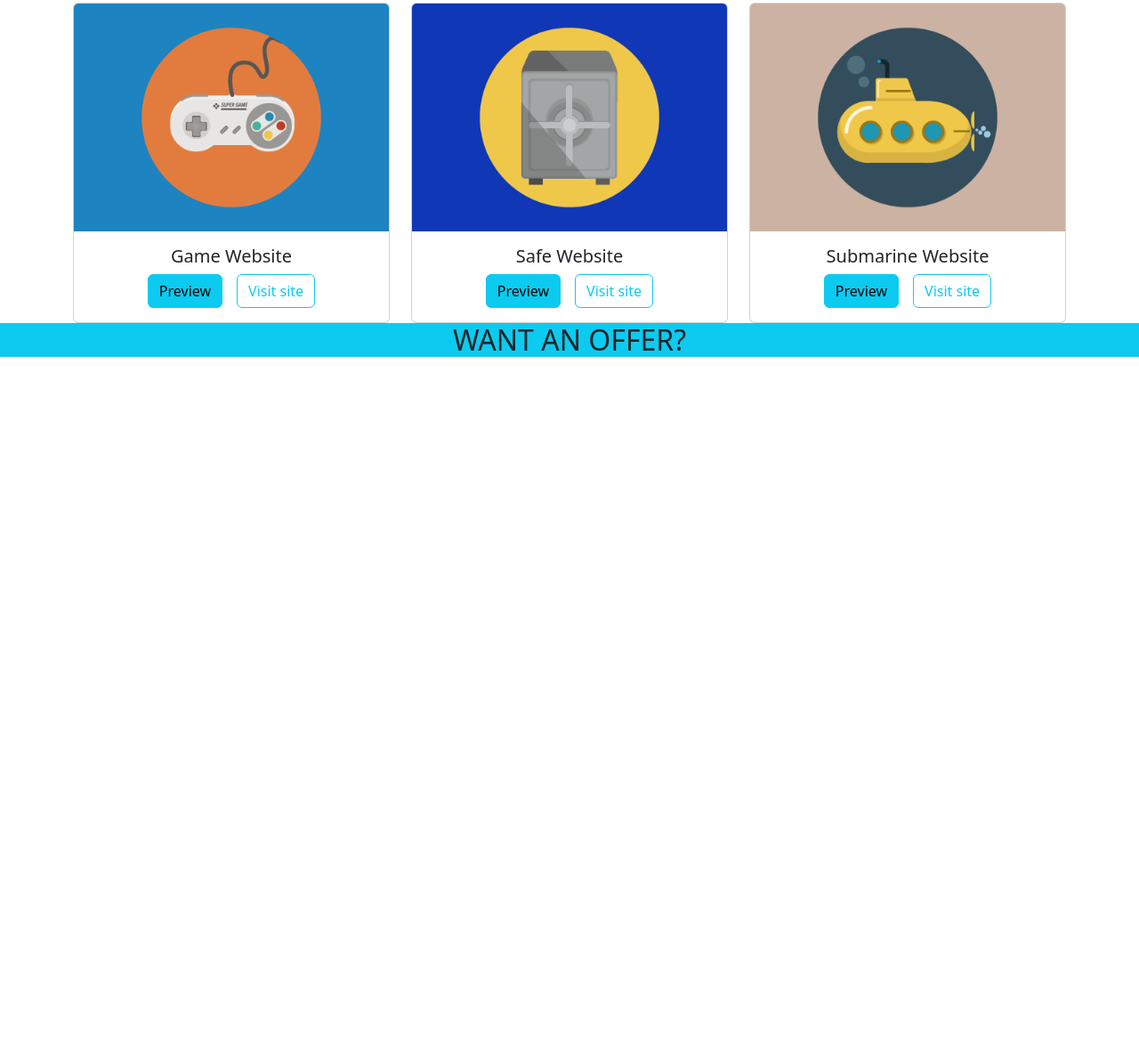
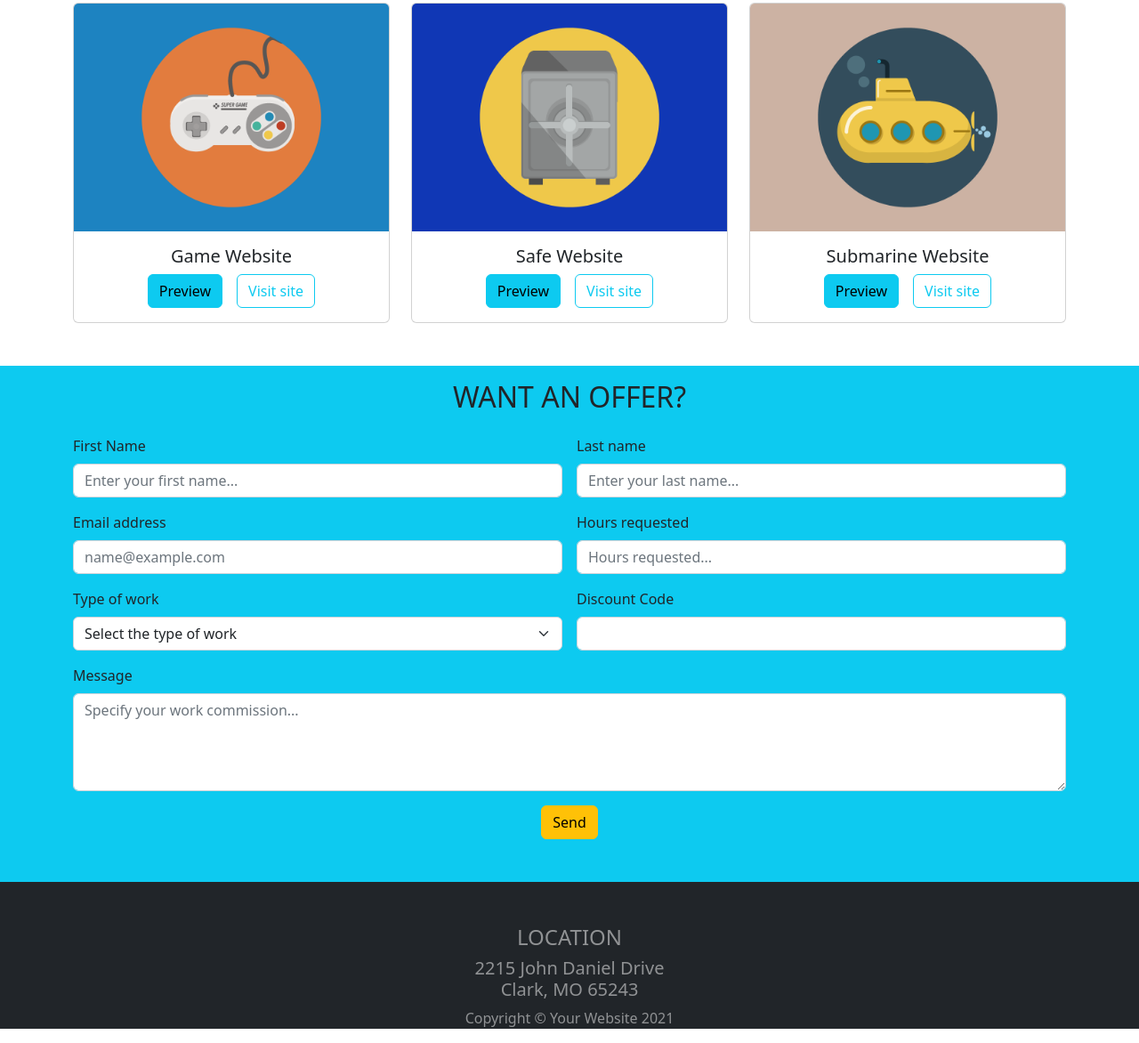
Before and after one commit to ValerioTorto/bootstrap-html-freelancer, a plain HTML site: page index.html in a window 1280 px wide. Shown: the part 939-2111 px from the top of the page at 89% size. Before the commit the page ends 1348 px from the top, so only its background shows below. Drawn offline with nearby package versions, Linux system fonts and the light colour scheme.

Commit message:
End work

```diff
--- a/index.html
+++ b/index.html
@@ -45,6 +45,9 @@
             </div>
         </div>
     </div>
+
+    <!--Primo Body-->
+
     <h2 class="text-center p-4">PORTFOLIO</h2>
     <div class="container">
         <div class="row row-cols-1 justify-content-center row-cols-md-3 g-4">
@@ -124,8 +127,52 @@
             </div>
         </div>
     </div>
+
+    <!--Secondo Body-->
+
     <div class="bg-info">
-        <h2 class="text-center">WANT AN OFFER?</h2>
+        <div class="container">
+            <h2 class="text-center mt-5 p-3">WANT AN OFFER?</h2>
+            <form class="row g-3">
+                <div class="col-md-6">
+                    <label for="inputname" class="form-label">First Name</label>
+                    <input type="name" class="form-control" id="inputName" placeholder="Enter your first name...">
+                </div>
+                <div class="col-md-6">
+                    <label for="inputname" class="form-label">Last name</label>
+                    <input type="name" class="form-control" id="inputname" placeholder="Enter your last name...">
+                </div>
+                <div class="col-md-6">
+                    <label for="inputEmail4" class="form-label">Email address</label>
+                    <input type="email" class="form-control" id="inputEmail4" placeholder="name@example.com">
+                </div>
+                <div class="col-md-6">
+                    <label for="inputname" class="form-label">Hours requested</label>
+                    <input type="name" class="form-control" id="inputname" placeholder="Hours requested...">
+                </div>
+                <div class="col-md-6">
+                    <label for="inputAddress2" class="form-label">Type of work</label>
+                    <select class="form-select" aria-label="Default select example">
+                        <option selected>Select the type of work</option>
+                        <option value="1">From home</option>
+                        <option value="2">Office</option>
+                        <option value="3">Unemployed</option>
+                    </select>
+                </div>
+                <div class="col-md-6">
+                    <label for="inputCity" class="form-label">Discount Code</label>
+                    <input type="text" class="form-control" id="inputCity">
+                </div>
+                <div class="col-12">
+                    <label for="exampleFormControlTextarea1" class="form-label">Message</label>
+                    <textarea class="form-control" id="exampleFormControlTextarea1" rows="4"
+                        placeholder="Specify your work commission..."></textarea>
+
+                </div>
+                <div class="col-12 d-flex justify-content-center mb-5">
+                    <button type="submit" class="btn btn-warning">Send</button>
+                </div>
+        </div>
     </div>
 
     <!-- lasciarlo in fondo e non toglierlo -->
@@ -134,4 +181,11 @@
         crossorigin="anonymous"></script>
 </body>
 
+<!--Footer-->
+
+<footer class="bg-dark pt-5 text-white-50 text-center">
+    <h4>LOCATION</h4>
+    <h5>2215 John Daniel Drive <br>Clark, MO 65243</h5>
+    <p>Copyright © Your Website 2021</p>
+</footer>
 </html>
```
Lines whose indentation alone changed are shown as unchanged.
